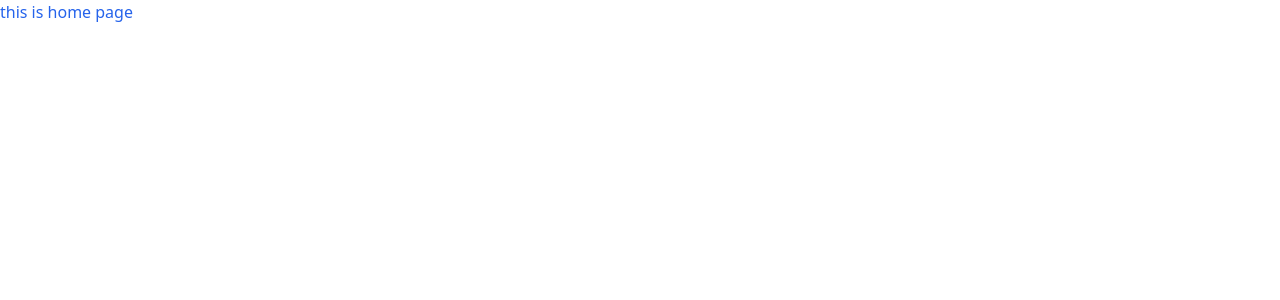
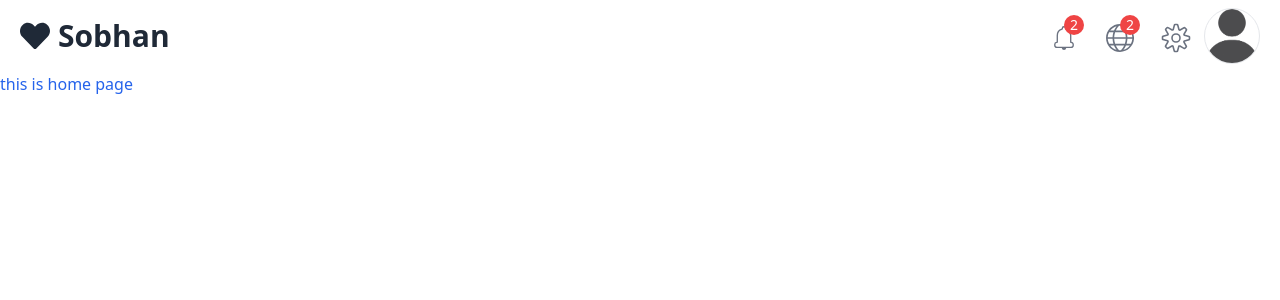
Before and after one commit to sobhan-gh30/admin-dashboard, a React (Create React App) app: page / in a window 1280 px wide. Shown: the top 300 px of the page. Built offline with nearby package versions, Linux system fonts and the light colour scheme.

Commit message:
feat : creating and styling a top bar menu

```diff
--- a/src/App.js
+++ b/src/App.js
@@ -1,5 +1,6 @@
 import {useRoutes} from "react-router-dom";
 import appRoutes from "./routes";
+import TopBar from "./components/top bar";
 function App() {
   let router = useRoutes(appRoutes)
   let isPage = router.props.match.route.path
@@ -13,6 +14,7 @@ function App() {
   } else {
     return (
         <>
+          <TopBar />
           {router}
         </>
     );
--- /dev/null
+++ b/src/components/top bar.js
@@ -0,0 +1,37 @@
+import { FaHeart } from "react-icons/fa";
+import { CiBellOn , CiSettings } from "react-icons/ci";
+
+import { TfiWorld } from "react-icons/tfi";
+import {useState} from "react";
+
+export default function TopBar(){
+    let [notifications , setNotification] = useState(2)
+    let [explore , setExplore] = useState(2)
+    let [hasProfile , setHasProfile] = useState("")
+
+    return(
+        <div className="w-full py-2 px-5  flex justify-between items-center">
+            <h2 className="h-14 flex items-center gap-2 font-bold text-3xl text-gray-800">
+                <FaHeart  />
+                Sobhan
+            </h2>
+            <div className="flex justify-center items-center gap-5 text-gray-500">
+                <span>
+                    <CiBellOn className="scale-[2] inline-block  hover:text-gray-800 transition " />
+                    <span className="bg-red-500 text-white text-sm w-5 h-5 inline-flex justify-center items-center rounded-full -translate-x-2 -translate-y-3">{notifications}</span>
+                </span>
+
+                <span>
+                    <TfiWorld className="scale-[1.75] inline-block  hover:text-gray-800 transition " />
+                    <span className="bg-red-500 text-white text-sm w-5 h-5 inline-flex justify-center items-center rounded-full -translate-x-2 -translate-y-3">{explore}</span>
+                </span>
+                <span>
+                    <CiSettings className="scale-[2.4] inline-block  hover:text-gray-800 transition " />
+                </span>
+                <div className="w-14 h-14 border rounded-full overflow-hidden">
+                    <img className="w-full" src={hasProfile?`Img/Profiles/${hasProfile}`:"Img/Profiles/defaultP.png"} alt=""/>
+                </div>
+            </div>
+        </div>
+    )
+}
--- a/src/output.css
+++ b/src/output.css
@@ -545,28 +545,108 @@ video {
   display: none;
 }
 
-.mb-10 {
-  margin-bottom: 2.5rem;
+.mb-5 {
+  margin-bottom: 1.25rem;
 }
 
-.mb-5 {
-  margin-bottom: 1.25rem;
+.inline-block {
+  display: inline-block;
 }
 
 .flex {
   display: flex;
 }
 
+.inline-flex {
+  display: inline-flex;
+}
+
+.h-14 {
+  height: 3.5rem;
+}
+
+.h-5 {
+  height: 1.25rem;
+}
+
 .h-screen {
   height: 100vh;
+}
+
+.h-12 {
+  height: 3rem;
+}
+
+.w-5 {
+  width: 1.25rem;
 }
 
 .w-full {
   width: 100%;
 }
 
-.w-96 {
-  width: 24rem;
+.w-14 {
+  width: 3.5rem;
+}
+
+.w-12 {
+  width: 3rem;
+}
+
+.-translate-x-3 {
+  --tw-translate-x: -0.75rem;
+  transform: translate(var(--tw-translate-x), var(--tw-translate-y)) rotate(var(--tw-rotate)) skewX(var(--tw-skew-x)) skewY(var(--tw-skew-y)) scaleX(var(--tw-scale-x)) scaleY(var(--tw-scale-y));
+}
+
+.-translate-y-2 {
+  --tw-translate-y: -0.5rem;
+  transform: translate(var(--tw-translate-x), var(--tw-translate-y)) rotate(var(--tw-rotate)) skewX(var(--tw-skew-x)) skewY(var(--tw-skew-y)) scaleX(var(--tw-scale-x)) scaleY(var(--tw-scale-y));
+}
+
+.-translate-x-2 {
+  --tw-translate-x: -0.5rem;
+  transform: translate(var(--tw-translate-x), var(--tw-translate-y)) rotate(var(--tw-rotate)) skewX(var(--tw-skew-x)) skewY(var(--tw-skew-y)) scaleX(var(--tw-scale-x)) scaleY(var(--tw-scale-y));
+}
+
+.-translate-y-3 {
+  --tw-translate-y: -0.75rem;
+  transform: translate(var(--tw-translate-x), var(--tw-translate-y)) rotate(var(--tw-rotate)) skewX(var(--tw-skew-x)) skewY(var(--tw-skew-y)) scaleX(var(--tw-scale-x)) scaleY(var(--tw-scale-y));
+}
+
+.scale-\[2\] {
+  --tw-scale-x: 2;
+  --tw-scale-y: 2;
+  transform: translate(var(--tw-translate-x), var(--tw-translate-y)) rotate(var(--tw-rotate)) skewX(var(--tw-skew-x)) skewY(var(--tw-skew-y)) scaleX(var(--tw-scale-x)) scaleY(var(--tw-scale-y));
+}
+
+.scale-\[1\.75\] {
+  --tw-scale-x: 1.75;
+  --tw-scale-y: 1.75;
+  transform: translate(var(--tw-translate-x), var(--tw-translate-y)) rotate(var(--tw-rotate)) skewX(var(--tw-skew-x)) skewY(var(--tw-skew-y)) scaleX(var(--tw-scale-x)) scaleY(var(--tw-scale-y));
+}
+
+.scale-\[2\.1\] {
+  --tw-scale-x: 2.1;
+  --tw-scale-y: 2.1;
+  transform: translate(var(--tw-translate-x), var(--tw-translate-y)) rotate(var(--tw-rotate)) skewX(var(--tw-skew-x)) skewY(var(--tw-skew-y)) scaleX(var(--tw-scale-x)) scaleY(var(--tw-scale-y));
+}
+
+.scale-\[2\.2\] {
+  --tw-scale-x: 2.2;
+  --tw-scale-y: 2.2;
+  transform: translate(var(--tw-translate-x), var(--tw-translate-y)) rotate(var(--tw-rotate)) skewX(var(--tw-skew-x)) skewY(var(--tw-skew-y)) scaleX(var(--tw-scale-x)) scaleY(var(--tw-scale-y));
+}
+
+.scale-\[2\.5\] {
+  --tw-scale-x: 2.5;
+  --tw-scale-y: 2.5;
+  transform: translate(var(--tw-translate-x), var(--tw-translate-y)) rotate(var(--tw-rotate)) skewX(var(--tw-skew-x)) skewY(var(--tw-skew-y)) scaleX(var(--tw-scale-x)) scaleY(var(--tw-scale-y));
+}
+
+.scale-\[2\.4\] {
+  --tw-scale-x: 2.4;
+  --tw-scale-y: 2.4;
+  transform: translate(var(--tw-translate-x), var(--tw-translate-y)) rotate(var(--tw-rotate)) skewX(var(--tw-skew-x)) skewY(var(--tw-skew-y)) scaleX(var(--tw-scale-x)) scaleY(var(--tw-scale-y));
 }
 
 .flex-col {
@@ -581,9 +661,43 @@ video {
   justify-content: center;
 }
 
-.bg-indigo-400 {
+.justify-between {
+  justify-content: space-between;
+}
+
+.gap-2 {
+  gap: 0.5rem;
+}
+
+.gap-5 {
+  gap: 1.25rem;
+}
+
+.overflow-hidden {
+  overflow: hidden;
+}
+
+.rounded-full {
+  border-radius: 9999px;
+}
+
+.border {
+  border-width: 1px;
+}
+
+.bg-red-500 {
   --tw-bg-opacity: 1;
-  background-color: rgb(129 140 248 / var(--tw-bg-opacity, 1));
+  background-color: rgb(239 68 68 / var(--tw-bg-opacity, 1));
+}
+
+.px-5 {
+  padding-left: 1.25rem;
+  padding-right: 1.25rem;
+}
+
+.py-2 {
+  padding-top: 0.5rem;
+  padding-bottom: 0.5rem;
 }
 
 .text-3xl {
@@ -591,19 +705,14 @@ video {
   line-height: 2.25rem;
 }
 
-.text-4xl {
-  font-size: 2.25rem;
-  line-height: 2.5rem;
-}
-
-.text-2xl {
-  font-size: 1.5rem;
-  line-height: 2rem;
-}
-
 .text-5xl {
   font-size: 3rem;
   line-height: 1;
+}
+
+.text-sm {
+  font-size: 0.875rem;
+  line-height: 1.25rem;
 }
 
 .font-bold {
@@ -619,12 +728,75 @@ video {
   color: rgb(37 99 235 / var(--tw-text-opacity, 1));
 }
 
+.text-gray-400 {
+  --tw-text-opacity: 1;
+  color: rgb(156 163 175 / var(--tw-text-opacity, 1));
+}
+
 .text-gray-600 {
   --tw-text-opacity: 1;
   color: rgb(75 85 99 / var(--tw-text-opacity, 1));
 }
 
-.text-gray-400 {
+.text-gray-800 {
   --tw-text-opacity: 1;
-  color: rgb(156 163 175 / var(--tw-text-opacity, 1));
+  color: rgb(31 41 55 / var(--tw-text-opacity, 1));
 }
+
+.text-white {
+  --tw-text-opacity: 1;
+  color: rgb(255 255 255 / var(--tw-text-opacity, 1));
+}
+
+.text-gray-500 {
+  --tw-text-opacity: 1;
+  color: rgb(107 114 128 / var(--tw-text-opacity, 1));
+}
+
+.transition {
+  transition-property: color, background-color, border-color, text-decoration-color, fill, stroke, opacity, box-shadow, transform, filter, -webkit-backdrop-filter;
+  transition-property: color, background-color, border-color, text-decoration-color, fill, stroke, opacity, box-shadow, transform, filter, backdrop-filter;
+  transition-property: color, background-color, border-color, text-decoration-color, fill, stroke, opacity, box-shadow, transform, filter, backdrop-filter, -webkit-backdrop-filter;
+  transition-timing-function: cubic-bezier(0.4, 0, 0.2, 1);
+  transition-duration: 150ms;
+}
+
+.hover\:-rotate-12:hover {
+  --tw-rotate: -12deg;
+  transform: translate(var(--tw-translate-x), var(--tw-translate-y)) rotate(var(--tw-rotate)) skewX(var(--tw-skew-x)) skewY(var(--tw-skew-y)) scaleX(var(--tw-scale-x)) scaleY(var(--tw-scale-y));
+}
+
+.hover\:rotate-12:hover {
+  --tw-rotate: 12deg;
+  transform: translate(var(--tw-translate-x), var(--tw-translate-y)) rotate(var(--tw-rotate)) skewX(var(--tw-skew-x)) skewY(var(--tw-skew-y)) scaleX(var(--tw-scale-x)) scaleY(var(--tw-scale-y));
+}
+
+.hover\:font-bold:hover {
+  font-weight: 700;
+}
+
+.hover\:text-black:hover {
+  --tw-text-opacity: 1;
+  color: rgb(0 0 0 / var(--tw-text-opacity, 1));
+}
+
+.hover\:text-gray-900:hover {
+  --tw-text-opacity: 1;
+  color: rgb(17 24 39 / var(--tw-text-opacity, 1));
+}
+
+.hover\:text-gray-800:hover {
+  --tw-text-opacity: 1;
+  color: rgb(31 41 55 / var(--tw-text-opacity, 1));
+}
+
+.hover\:shadow:hover {
+  --tw-shadow: 0 1px 3px 0 rgb(0 0 0 / 0.1), 0 1px 2px -1px rgb(0 0 0 / 0.1);
+  --tw-shadow-colored: 0 1px 3px 0 var(--tw-shadow-color), 0 1px 2px -1px var(--tw-shadow-color);
+  box-shadow: var(--tw-ring-offset-shadow, 0 0 #0000), var(--tw-ring-shadow, 0 0 #0000), var(--tw-shadow);
+}
+
+.hover\:drop-shadow:hover {
+  --tw-drop-shadow: drop-shadow(0 1px 2px rgb(0 0 0 / 0.1)) drop-shadow(0 1px 1px rgb(0 0 0 / 0.06));
+  filter: var(--tw-blur) var(--tw-brightness) var(--tw-contrast) var(--tw-grayscale) var(--tw-hue-rotate) var(--tw-invert) var(--tw-saturate) var(--tw-sepia) var(--tw-drop-shadow);
+}
--- a/tailwind.config.js
+++ b/tailwind.config.js
@@ -3,6 +3,9 @@ module.exports = {
   content: ["./src/**/*.{html,js}"],
   theme: {
     extend: {},
+    container:{
+      "center":true
+    }
   },
   plugins: [],
 }
```
Also changed, not shown: public/Img/Profiles/defaultP.png (added).
